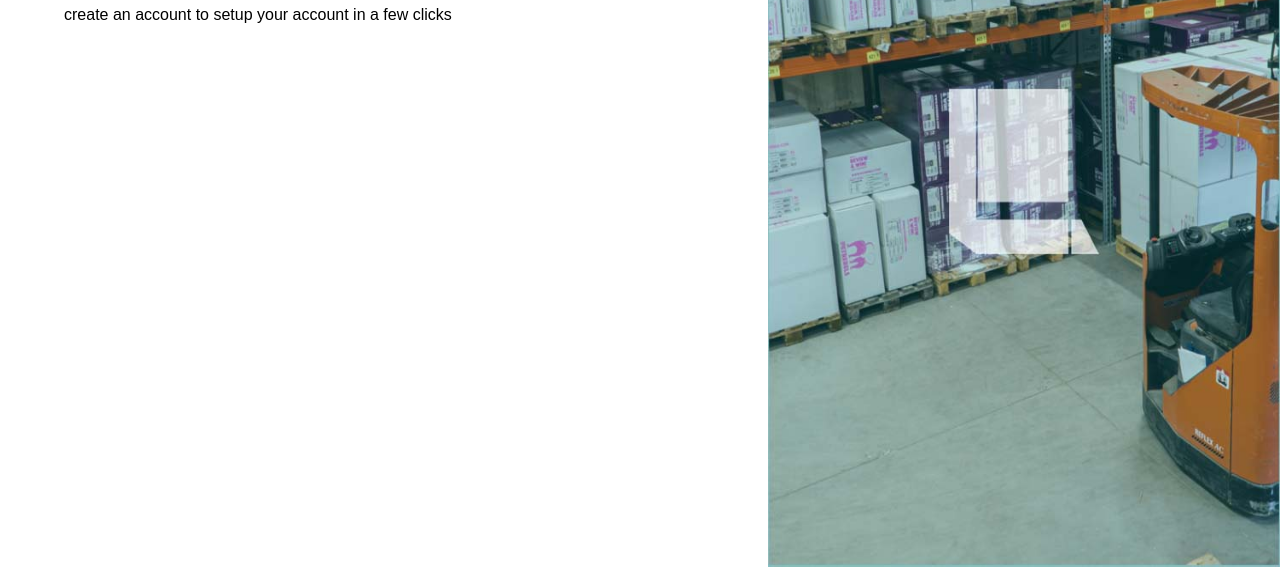
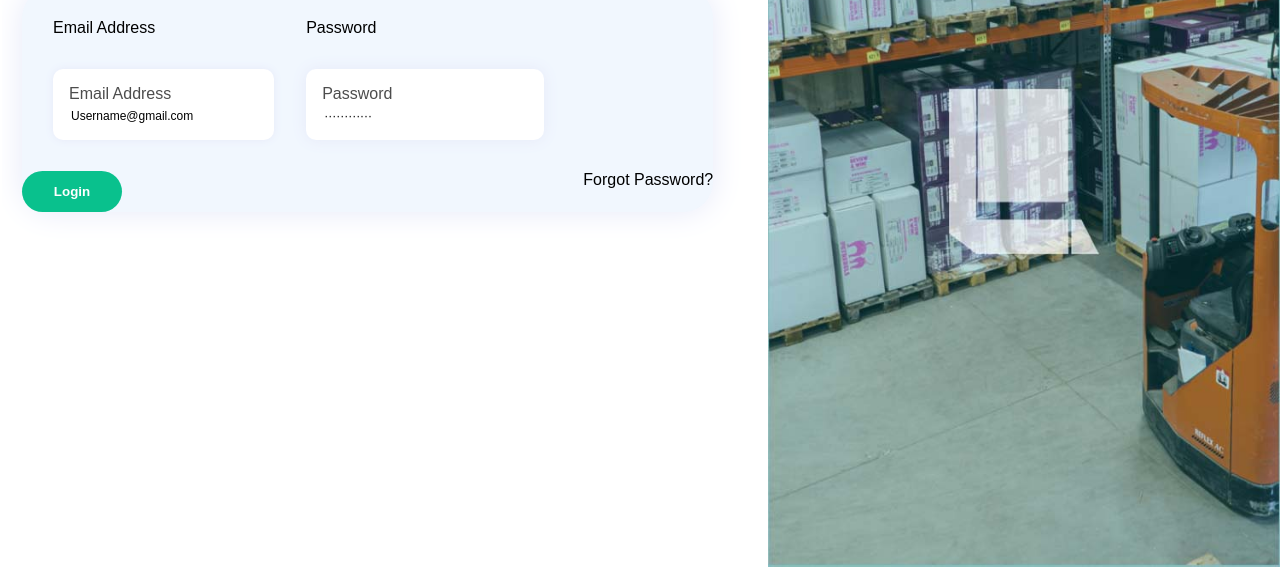
Before and after one commit to ihs8/login, a plain HTML site: page index.html in a window 1280 px wide. Shown: the part 225-800 px from the top of the page. Drawn offline with Linux system fonts and the light colour scheme.

Commit message:
loginForm

```diff
--- a/index.html
+++ b/index.html
@@ -7,6 +7,9 @@
 body {
   font-family: Arial;
   color: rgb(0, 0, 0);
+}
+.container{
+  display: flex;
 }
 .spliit{
   height: 100%;
@@ -29,10 +32,9 @@ body {
 
 .left {
 
-  left: 0;
-  padding-left: 5%;
-  padding-top: 3%;
-
+  left: 2px;
+ right: 1px;
+  padding: 20PX;
 }
 
 .right {
@@ -47,16 +49,140 @@ h1{
   padding-top: 7%;
 }
 
+.screen-1 {
+  background: #f1f7fe;
+
+  display: flex;
+  flex-direction: column;
+  border-radius: 30px;
+  box-shadow: 0 0 2em #e6e9f9;
+  width:90%
+}
+.screen-1 .email {
+  background: white;
+  box-shadow: 0 0 0.5em #e6e9f9;
+  padding: 1em;
+  display: flex;
+  flex-direction: column;
+  gap: 0.2em;
+  border-radius: 10px;
+  color: #4d4d4d;
+
+
+}
+.screen-1 .email input {
+  outline: none;
+  border: none;
+}
+.screen-1 .email input::-moz-placeholder {
+  color: black;
+  font-size: 0.4em;
+}
+.screen-1 .email input:-ms-input-placeholder {
+  color: black;
+  font-size: 0.4em;
+}
+.screen-1 .email input::placeholder {
+  color: black;
+  font-size: 0.9em;
+}
+.screen-1 .email ion-icon {
+  color: #4d4d4d;
+  margin-bottom: -0.2em;
+}
+.screen-1 .password {
+  background: white;
+  box-shadow: 0 0 1em #e6e9f9;
+  padding: 1em;
+  display: flex;
+  flex-direction: column;
+  gap: 0.2em;
+  border-radius: 10px;
+  color: #4d4d4d;
+
+
+}
+.screen-1 .password input {
+  outline: none;
+  border: none;
+}
+.screen-1 .password input::-moz-placeholder {
+  color: black;
+  font-size: 0.9em;
+}
+.screen-1 .password input:-ms-input-placeholder {
+  color: black;
+  font-size: 0.9em;
+}
+.screen-1 .password input::placeholder {
+  color: black;
+  font-size: 0.9em;
+}
+.screen-1 .password ion-icon {
+  color: #4d4d4d;
+  margin-bottom: -0.2em;
+}
+.screen-1 .password .show-hide {
+  margin-right: 1em;
+}
+.screen-1 .login {
+  padding: 1em;
+  background: #09c18d;
+  color: white;
+  border: none;
+  border-radius: 30px;
+  font-weight: 600;
+  width: 100px;
+
+}
+.footer{
+  display: flex;
+  justify-content: space-between;
+}
+.inputData{
+  display: flex;
+  gap: 3;
+  flex-wrap: wrap;
+  justify-content: flex-start;
+}
+
 </style>
 </head>
 <body>
-
+<div class="container">
     <div class="spliit left">
         <img src="logo.png" alt="Avatar woman">
         <h1>Keep track of your goods,inventory and fleet</h1>
-    <span>create an account to setup your account in a few clicks</span>
+        <form action="http://localhost:5010/login" method="post">
+          <div class="screen-1">
+          <table cellspacing="30px" style="width: 80%;">
+            <tr>
+              <td><label for="email">Email Address</label> </td>
+              <td> <label for="password">Password</label></td>
+            </tr>
+            <tr>
+              <td><div class="email">
+                <label for="email">Email Address</label>
+                <div class="sec-2">
+                  <ion-icon name="mail-outline"></ion-icon>
+                  <input type="email" name="email" placeholder="Username@gmail.com"/>
                 </div>
-
+              </div></td>
+              <td><div class="password">
+                <label for="password">Password</label>
+                <div class="sec-2">
+                  <ion-icon name="lock-closed-outline"></ion-icon>
+                  <input class="pas" id ="myInput" type="password" name="password" placeholder="············"/>
+                  <ion-icon class="show-hide" name="eye-outline" onclick="myFunction()"></ion-icon>
+                </div>
+              </div></td>
+            </tr>
+          </table>
+            <div class="footer">
+              <div><button type="submit" class="login">Login </button></div>
+              <div><span>Forgot Password?</span></div>
+            </div>
+          </div></form>
       </div>
 
     <div class="split right">
@@ -65,6 +191,5 @@ h1{
       </div>
 
 </div>
-
 </body>
 </html>
```
Also changed, not shown: indexGRID.html (added, +57 -0 lines), server/index.js (+6 -4 lines), logoD-assets/logoD.png (added), logoD.png (added). Lines whose indentation alone changed are shown as unchanged.
